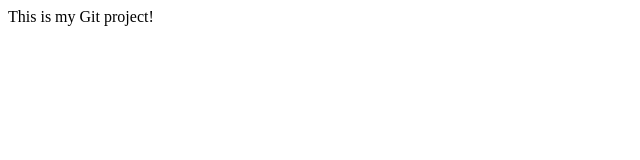
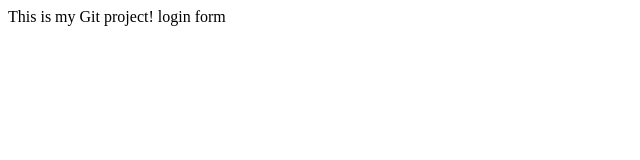
Before and after one commit to Jonathan-Bakst/myNewTest, a plain HTML site: page index.html in a window 1280 px wide. Shown: the full height of the page, 0-640 px from the left. Drawn offline with Linux system fonts and the light colour scheme.

Commit message:
login form

```diff
--- /dev/null
+++ b/dir1/app1.js
@@ -0,0 +1 @@
+console.log('test');
--- a/index.html
+++ b/index.html
@@ -4,6 +4,7 @@
 </head>
 <body>
 This is my Git project!
+login form
 
 </body>
 
```
Also changed, not shown: login.html (added, +1 -0 lines), log.txt (added).
